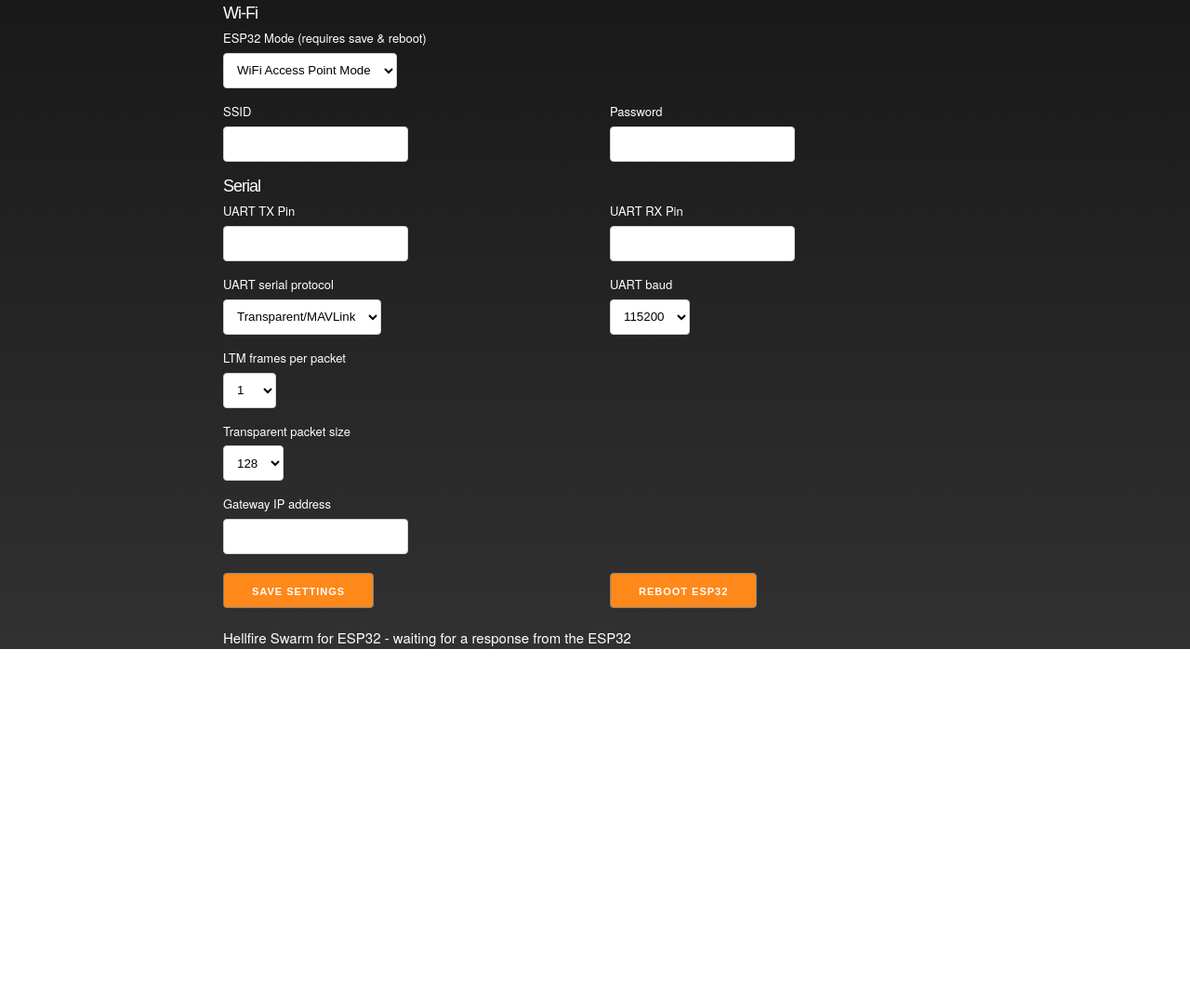
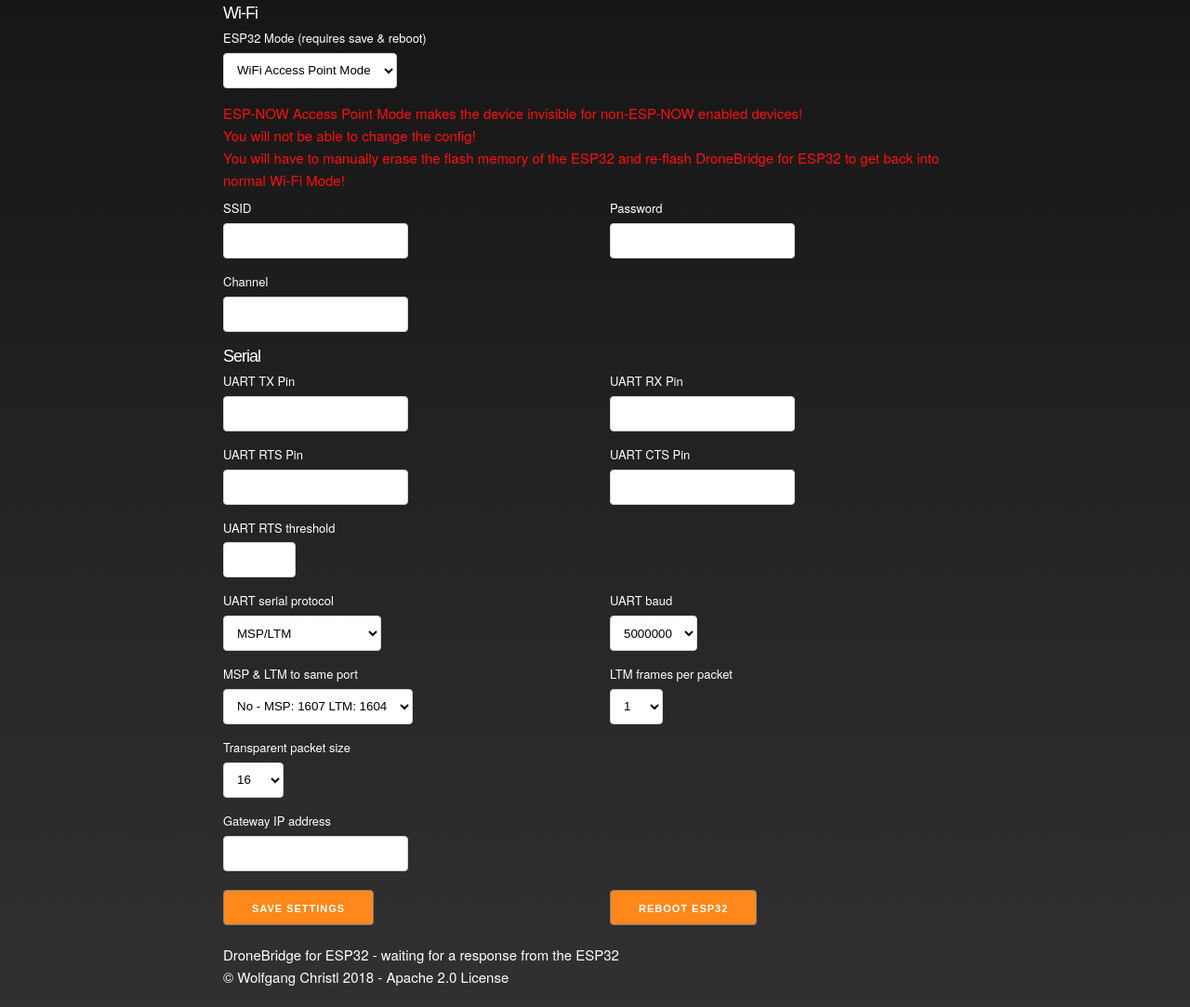
Before and after one commit to Deep8545/SWARM_firmware-, a plain HTML site: page ESP32-1.5/frontend/index.html in a window 1280 px wide. Shown: the part 288-1371 px from the top of the page at 93% size. Before the commit the page ends 986 px from the top, so only its background shows below. Drawn offline with Linux system fonts and the light colour scheme.

```diff
--- a/ESP32-1.5/frontend/index.html
+++ b/ESP32-1.5/frontend/index.html
@@ -74,7 +74,11 @@
                     <div id="read_bytes">-</div>
                 </div>
                 <div class="four columns">
-                    <label>Connected clients to AP</label>
+                    <label>Connected TCP clients</label>
+                    <div id="tcp_connected">-</div>
+                </div>
+                <div class="four columns">
+                    <label>Connected UDP clients</label>
                     <div id="udp_connected">-</div>
                 </div>
             </div>
@@ -90,7 +94,7 @@
                         <option value="2">WiFi Client Mode</option>
 <!--                        <option value="3">ESP-NOW Access Point Mode</option>-->
                     </select>
-
+                    <div id="esp-now-ap-disclaimer" style="color: #ff0f0f; margin-bottom: 0.8rem">ESP-NOW Access Point Mode makes the device invisible for non-ESP-NOW enabled devices!</br>You will not be able to change the config!</br>You will have to manually erase the flash memory of the ESP32 and re-flash DroneBridge for ESP32 to get back into normal Wi-Fi Mode!</div>
                 </div>
             </div>
             <div class="row">
@@ -103,7 +107,12 @@
                     <input type="text" name="wifi_pass" value="" id="wifi_pass">
                 </div>
             </div>
-
+            <div class="row">
+                <div id="ap_channel_div" class="twelve columns">
+                    <label for="ap_channel">Channel</label>
+                    <input type="text" name="ap_channel" value="" id="ap_channel">
+                </div>
+            </div>
             <h3>Serial</h3>
             <div class="row">
                 <div class="six columns">
@@ -115,29 +124,66 @@
                     <input type="text" name="rx_pin" value="" id="rx_pin">
                 </div>
             </div>
-
+            <div class="row">
+                <div class="six columns">
+                    <label for="rts_pin">UART RTS Pin</label>
+                    <input type="text" name="rts_pin" value="" id="rts_pin">
+                </div>
+                <div class="six columns">
+                    <label for="cts_pin">UART CTS Pin</label>
+                    <input type="text" name="cts_pin" value="" id="cts_pin">
+                </div>
+            </div>
+            <div class="row">
+                <div class="six columns">
+                    <label for="rts_thresh">UART RTS threshold</label>
+                    <input type="number" id="rts_thresh" name="rts_thresh" min="1" max="128">
+                </div>
+            </div>
             <div class="row">
                 <div class="six columns">
                     <label for="telem_proto">UART serial protocol</label>
                     <select id="telem_proto" name="telem_proto" form="settings_form" onchange="change_msp_ltm_visibility()">
+                        <option value="1">MSP/LTM</option>
                         <option value="4">Transparent/MAVLink</option>
                     </select>
                 </div>
                 <div class="six columns">
                     <label for="baud">UART baud</label>
                     <select name="baud" id="baud" form="settings_form">
+                        <option value="5000000">5000000</option>
+                        <option value="1500000">1500000</option>
+                        <option value="1000000">1000000</option>
+                        <option value="500000">500000</option>
+                        <option value="921600">921600</option>
+                        <option value="576000">576000</option>
+                        <option value="460800">460800</option>
+                        <option value="230400">230400</option>
                         <option value="115200">115200</option>
+                        <option value="76800">76800</option>
                         <option value="57600">57600</option>
+                        <option value="38400">38400</option>
+                        <option value="19200">19200</option>
+                        <option value="9600">9600</option>
+                        <option value="4800">4800</option>
+                        <option value="2400">2400</option>
+                        <option value="1200">1200</option>
                     </select>
                 </div>
             </div>
             <div id="msp_ltm_div" class="row">
-                <div class="twelve columns">
+                <div class="six columns">
+                    <label for="msp_ltm_port">MSP & LTM to same port</label>
+                    <select id="msp_ltm_port" name="msp_ltm_port" form="settings_form">
+                        <option value="0">No - MSP: 1607 LTM: 1604</option>
+                        <option value="1">Yes - all: 1607</option>
+                    </select>
+                </div>
+                <div class="six columns">
                     <label for="ltm_pp">LTM frames per packet</label>
                     <select id="ltm_pp" name="ltm_pp" form="settings_form">
                         <option value="1">1</option>
                         <option value="2">2</option>
-                        <option value="3">3</option>
                         <option value="4">4</option>
                         <option value="6">6</option>
                         <option value="10">10</option>
@@ -148,7 +194,9 @@
                 <div class="twelve columns">
                     <label for="trans_pack_size">Transparent packet size</label>
                     <select id="trans_pack_size" name="trans_pack_size" form="settings_form">
-
+                        <option value="16">16</option>
+                        <option value="32">32</option>
+                        <option value="64">64</option>
                         <option value="128">128</option>
                         <option value="256">256</option>
                     </select>
@@ -172,9 +220,9 @@
     </div>
 </div>
 <div class="container">
-    <div id="about" style="margin-top: 1rem" class="row">Hellfire Swarm for ESP32 - waiting for a response from the ESP32
+    <div id="about" style="margin-top: 1rem" class="row">DroneBridge for ESP32 - waiting for a response from the ESP32
     </div>
-
+    <div style="margin-bottom: 2rem" class="row">&copy; Wolfgang Christl 2018 - Apache 2.0 License</div>
 </div>
 <script>
     // get settings once upon page load
```
Also changed, not shown: 1 other file.
